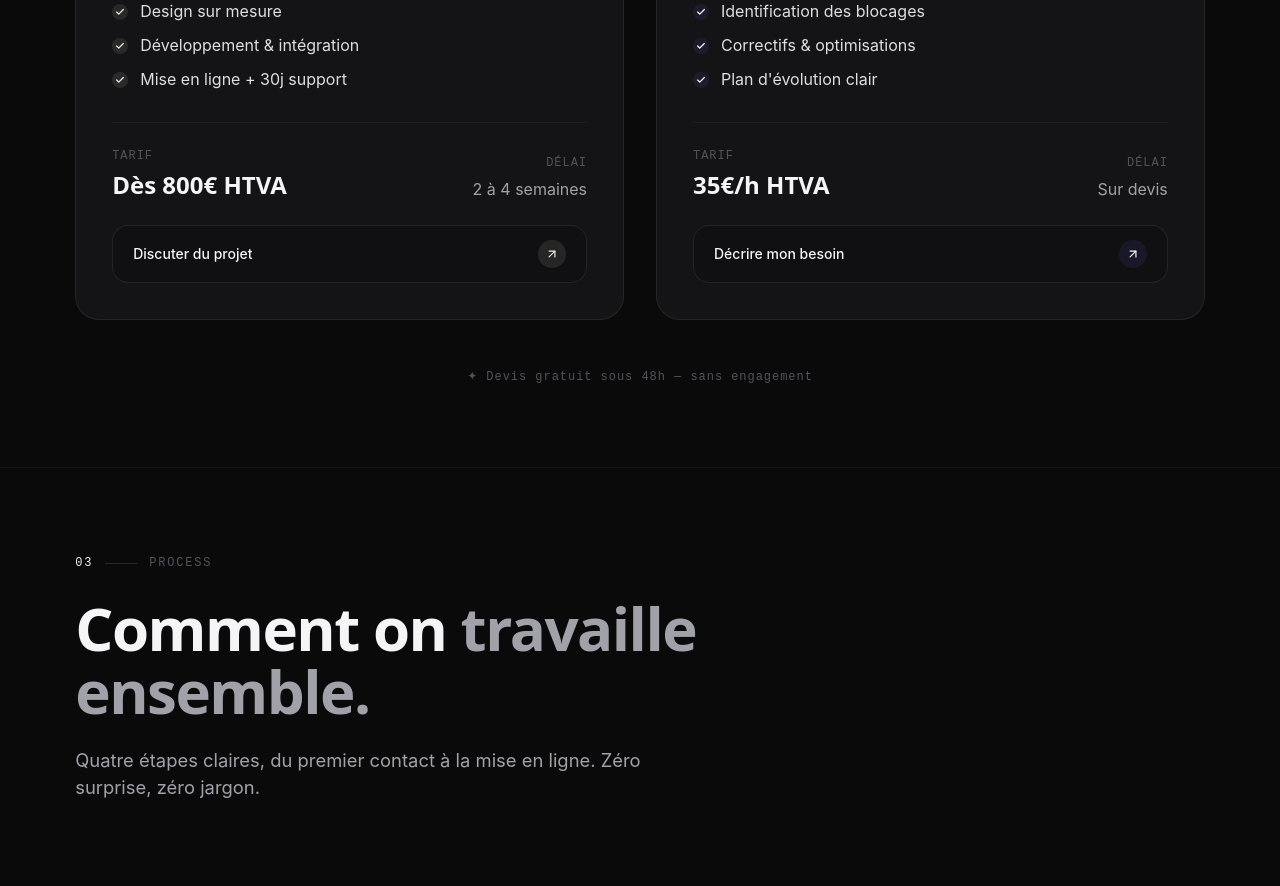
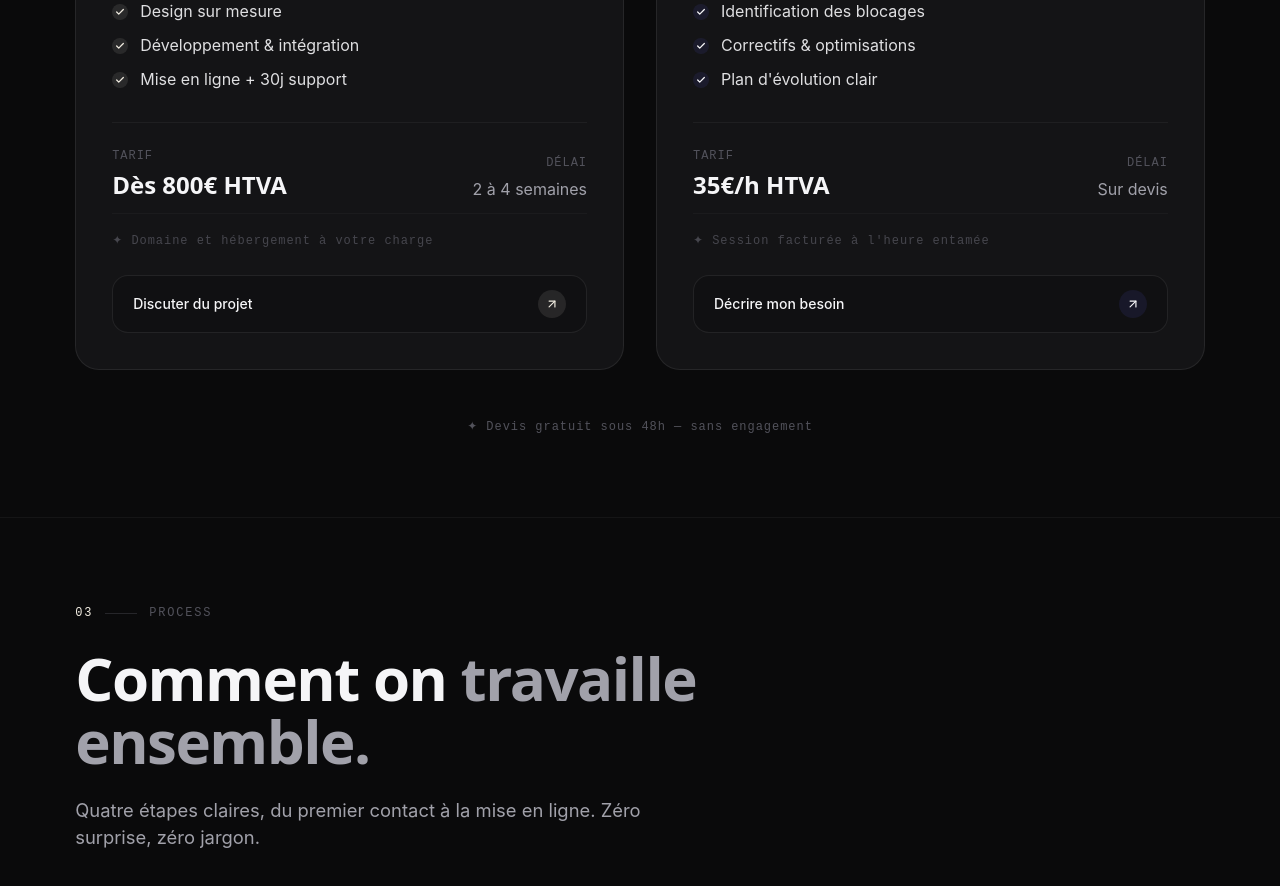
Before and after one commit to layesall/cvitae, a Next.js app: page / in a window 1280 px wide. Shown: the part 1600-2486 px from the top of the page. Built offline with nearby package versions, Linux system fonts and the light colour scheme.

Commit message:
feat(services): pricing notes, external fees, VAT display

```diff
--- a/src/components/sections/ContactForm.tsx
+++ b/src/components/sections/ContactForm.tsx
@@ -10,10 +10,12 @@ import {
   type ContactSubjectKey,
 } from "@/lib/utils";
 import { useHomeData } from "@/hooks/useLocaleData";
+import { useI18n } from "@/context/I18nContext";
 
 type FieldErrors = Partial<Record<keyof ContactFormData, string>>;
 
 export default function ContactForm() {
+  const { locale } = useI18n();
   const { contactForm } = useHomeData();
   const {
     labels,
@@ -73,7 +75,10 @@ export default function ContactForm() {
       const res = await fetch("/api/contact", {
         method: "POST",
         headers: { "Content-Type": "application/json" },
-        body: JSON.stringify(result.data),
+        body: JSON.stringify({
+          ...result.data,
+          locale,
+        }),
       });
 
       if (res.ok) {
--- a/src/components/sections/Services.tsx
+++ b/src/components/sections/Services.tsx
@@ -158,8 +158,9 @@ export default function Services({
                   </ul>
                 </div>
 
-                {/* Prix + durée */}
-                <div className="mt-auto flex items-end justify-between border-t border-border/60 pt-6 mb-6">
+                {/* Prix + durée + note */}
+                <div className="mt-auto border-t border-border/60 pt-6 mb-6">
+                  <div className="flex items-end justify-between">
                     <div>
                       <div className="t-mono-sm text-text-dim uppercase mb-1">
                         Tarif
@@ -176,6 +177,16 @@ export default function Services({
                         {service.duration}
                       </div>
                     </div>
+                  </div>
+
+                  {/* Note optionnelle (ex: "Domaine à charge") */}
+                  {service.note && (
+                    <div className="mt-3 pt-3 border-t border-border/40">
+                      <span className="t-mono-sm text-text-dim/80">
+                        ✦ {service.note}
+                      </span>
+                    </div>
+                  )}
                 </div>
 
                 {/* CTA */}
```
Lines whose indentation alone changed are shown as unchanged.
